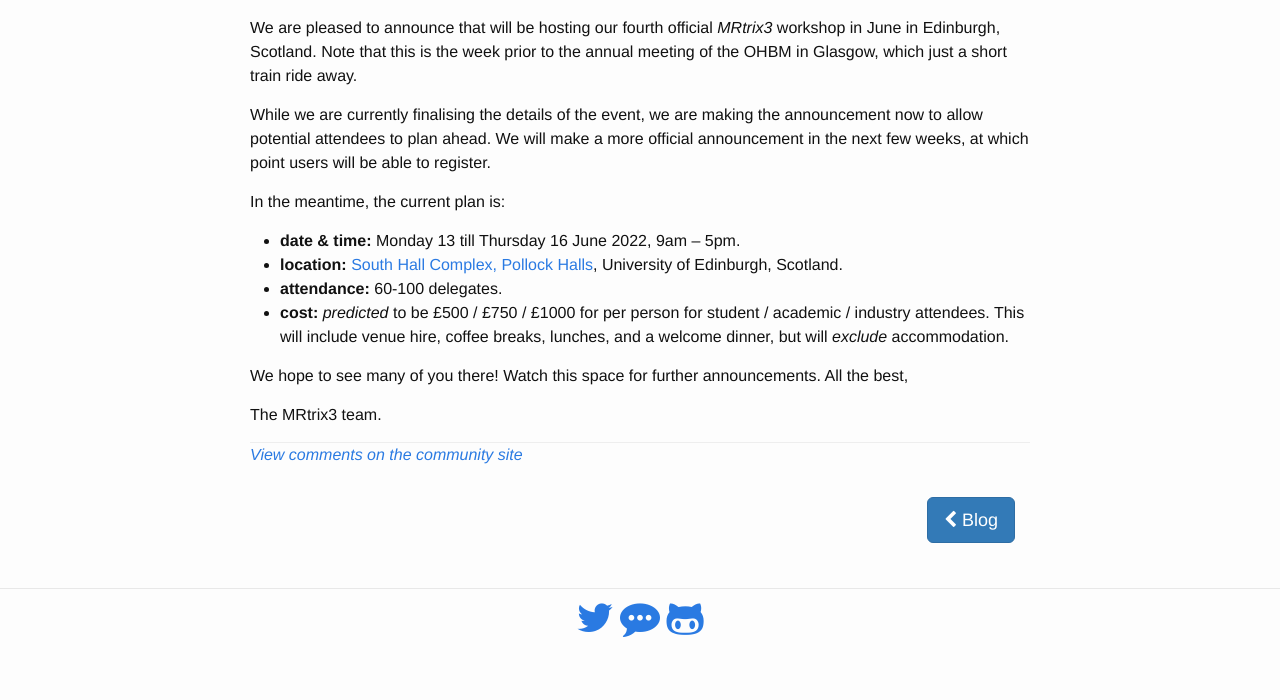
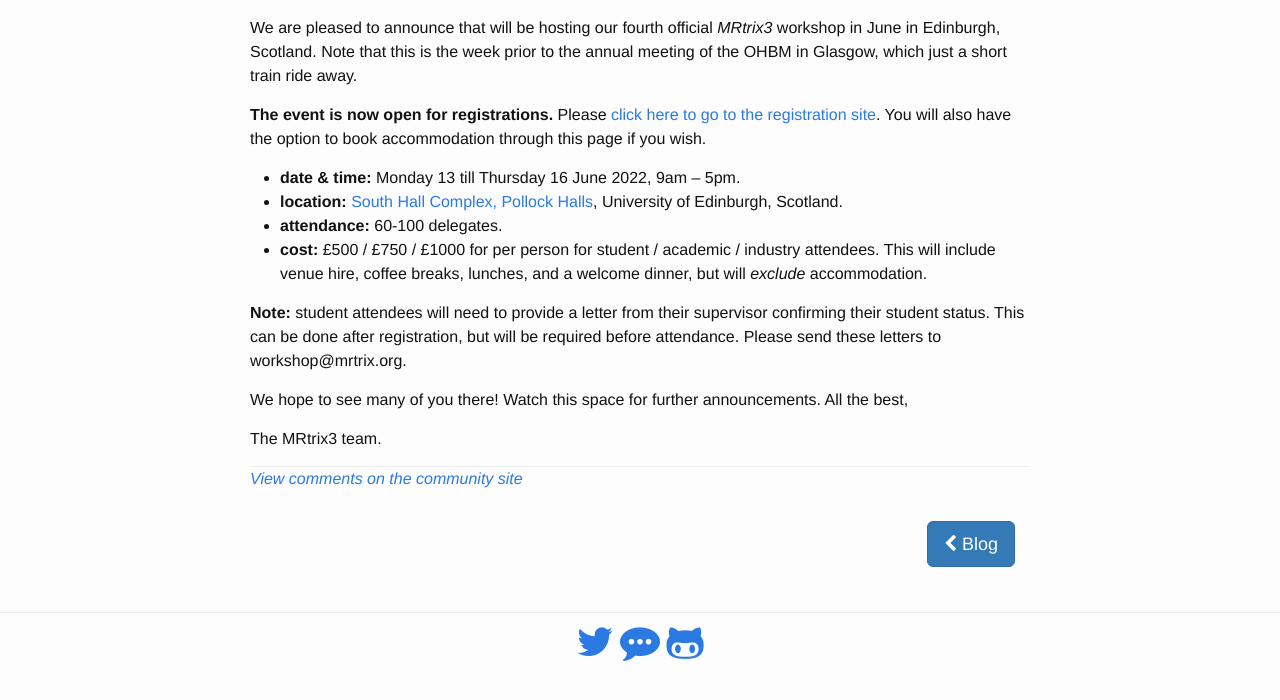
Before and after one commit to MRtrix3/MRtrix3.github.io, a Jekyll site: the page built from _posts/2022/03/2022-03-01-next-mrtrix3-workshop-will-be-held-in-edinburgh-scotland-13-16-june-2022.md, in a window 1280 px wide and 1354 px high. Shown: the part 637-1337 px from the top of the window. Built offline with Jekyll 4.4.1, drawn with Linux system fonts in a browser that asks for light colours; nearby versions of some CDN libraries.

Commit message:
Automatic update of blog from community forum announcements

```diff
--- a/_posts/2022/03/2022-03-01-next-mrtrix3-workshop-will-be-held-in-edinburgh-scotland-13-16-june-2022.md
+++ b/_posts/2022/03/2022-03-01-next-mrtrix3-workshop-will-be-held-in-edinburgh-scotland-13-16-june-2022.md
@@ -12,14 +12,15 @@
 
 We are pleased to announce that will be hosting our fourth official *MRtrix3* workshop in June in Edinburgh, Scotland. Note that this is the week prior to the annual meeting of the OHBM in Glasgow, which just a short train ride away.
 
-While we are currently finalising the details of the event, we are making the announcement now to allow potential attendees to plan ahead. We will make a more official announcement in the next few weeks, at which point users will be able to register.
+**The event is now open for registrations.** Please [click here to go to the registration site](https://www.efdelegates.ed.ac.uk/Registration/Welcome.aspx?e=9DEBF12C9D6C9849B53D81F62905F8DB). You will also have the option to book accommodation through this page if you wish.
 
-In the meantime, the current plan is:
 
 - **date & time:** Monday 13 till Thursday 16 June 2022, 9am -- 5pm.
 - **location:** [South Hall Complex, Pollock Halls](https://goo.gl/maps/YLjM9BUcAEkqecUHA), University of Edinburgh, Scotland.
 - **attendance:** 60-100 delegates.
-- **cost:** *predicted* to be £500 / £750 / £1000 for per person for student / academic / industry attendees. This will include venue hire, coffee breaks, lunches, and a welcome dinner, but will *exclude* accommodation.
+- **cost:** £500 / £750 / £1000 for per person for student / academic / industry attendees. This will include venue hire, coffee breaks, lunches, and a welcome dinner, but will *exclude* accommodation.
+
+**Note:** student attendees will need to provide a letter from their supervisor confirming their student status. This can be done after registration, but will be required before attendance. Please send these letters to workshop@mrtrix.org.
 
 We hope to see many of you there! Watch this space for further announcements. All the best,
 
```
Also changed, not shown: _data/frontpage/contributors.json (+25 -25 lines).
